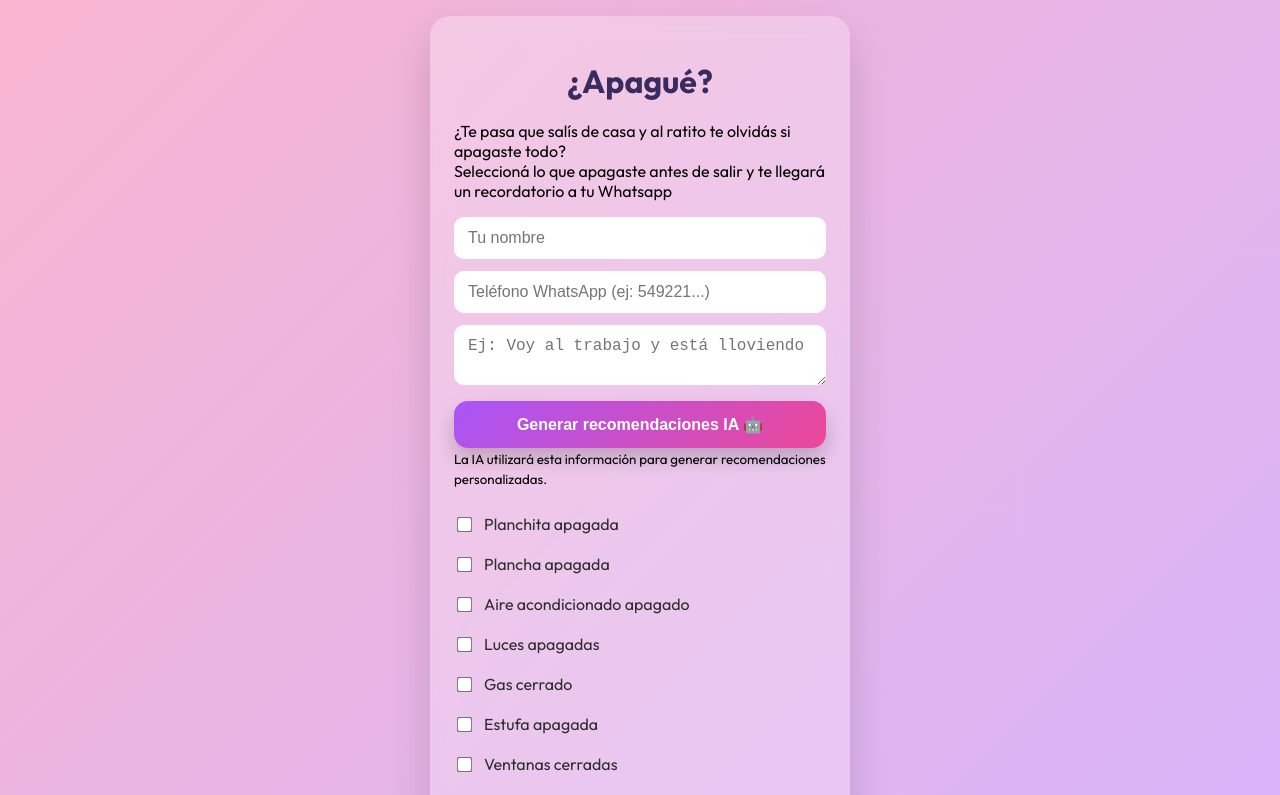
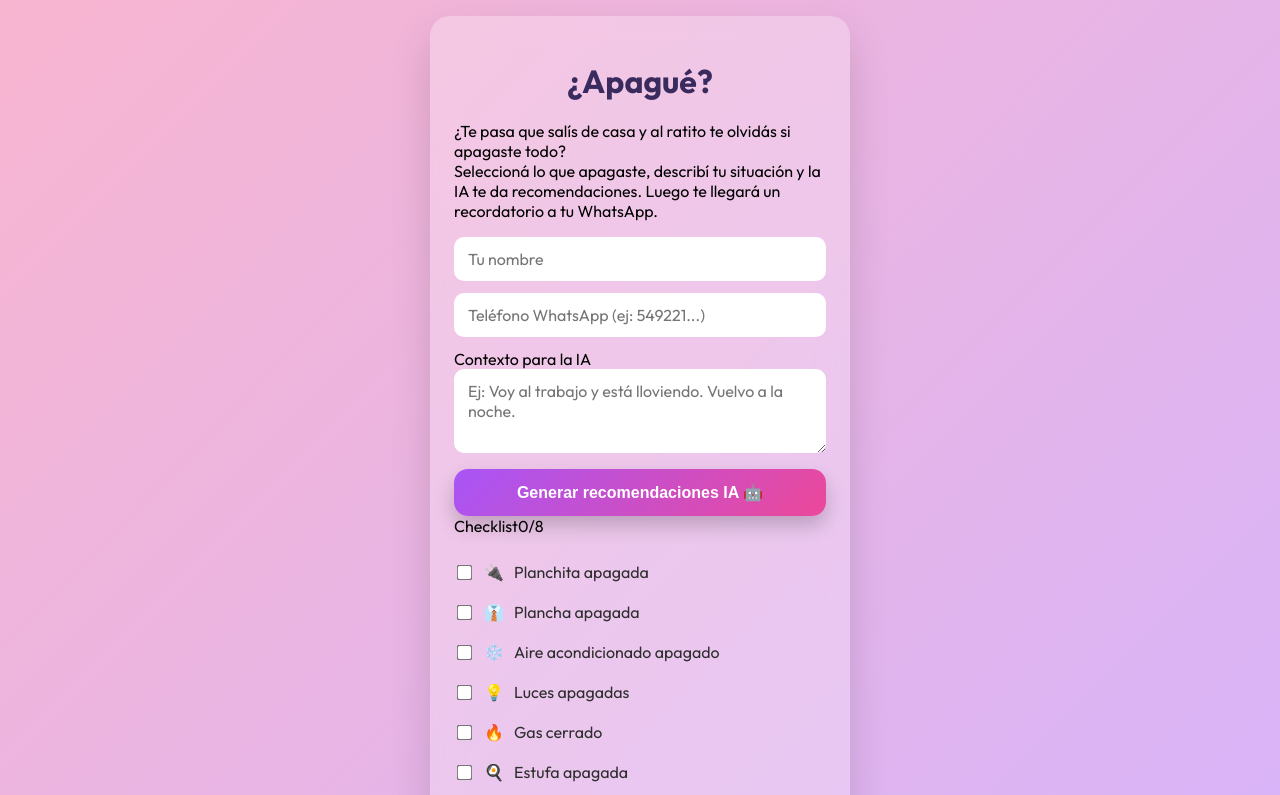
Before and after one commit to belenzar/apague-app, a React (Vite) app: page / in a window 1280 px wide. Shown: the top 795 px of the page. Built offline with nearby package versions, Linux system fonts and the light colour scheme.

Commit message:
feat: integración agente IA con n8n y Groq

```diff
--- a/src/App.jsx
+++ b/src/App.jsx
@@ -1,14 +1,14 @@
 import { useState, useEffect } from "react";
 
 const ITEMS = [
-  "Planchita apagada",
-  "Plancha apagada",
-  "Aire acondicionado apagado",
-  "Luces apagadas",
-  "Gas cerrado",
-  "Estufa apagada",
-  "Ventanas cerradas",
-  "Puerta con llave",
+  { id: "planchita", label: "Planchita apagada", icon: "🔌" },
+  { id: "plancha", label: "Plancha apagada", icon: "👔" },
+  { id: "aire", label: "Aire acondicionado apagado", icon: "❄️" },
+  { id: "luces", label: "Luces apagadas", icon: "💡" },
+  { id: "gas", label: "Gas cerrado", icon: "🔥" },
+  { id: "estufa", label: "Estufa apagada", icon: "🍳" },
+  { id: "ventanas", label: "Ventanas cerradas", icon: "🪟" },
+  { id: "puerta", label: "Puerta con llave", icon: "🔑" },
 ];
 
 export default function App() {
@@ -16,12 +16,15 @@ export default function App() {
   const [telefono, setTelefono] = useState("");
   const [contexto, setContexto] = useState("");
   const [checked, setChecked] = useState({});
+  const [recomendaciones, setRecomendaciones] = useState("");
+  const [cargando, setCargando] = useState(false);
+  const [error, setError] = useState("");
 
   useEffect(() => {
-    const data = JSON.parse(localStorage.getItem("userData"));
+    const data = JSON.parse(localStorage.getItem("userData") || "null");
     if (data) {
-      setNombre(data.nombre);
-      setTelefono(data.telefono);
+      setNombre(data.nombre || "");
+      setTelefono(data.telefono || "");
     }
   }, []);
 
@@ -29,49 +32,96 @@ export default function App() {
     localStorage.setItem("userData", JSON.stringify({ nombre, telefono }));
   }, [nombre, telefono]);
 
-  const toggleItem = (item) => {
-    setChecked({ ...checked, [item]: !checked[item] });
+  const toggleItem = (id) => {
+    setChecked((prev) => ({ ...prev, [id]: !prev[id] }));
   };
 
+  const todosCheckeados = ITEMS.every((item) => checked[item.id]);
+  const cantidadCheckeada = ITEMS.filter((item) => checked[item.id]).length;
+
   const generarRecomendacionesIA = async () => {
+    if (!contexto.trim()) {
+      setError("Escribí un contexto para que la IA pueda ayudarte.");
+      return;
+    }
+    setError("");
+    setCargando(true);
+    setRecomendaciones("");
+
     try {
+      const itemsCheckeados = ITEMS.filter((i) => checked[i.id]).map((i) => i.label);
+      const itemsPendientes = ITEMS.filter((i) => !checked[i.id]).map((i) => i.label);
+
       const response = await fetch(
         "https://mariazar.app.n8n.cloud/webhook/apague",
         {
           method: "POST",
-        headers: {
-          "Content-Type": "application/json",
-        },
+          headers: { "Content-Type": "application/json" },
           body: JSON.stringify({
             contexto,
+            items_apagados: itemsCheckeados,
+            items_pendientes: itemsPendientes,
+            nombre,
           }),
         }
       );
 
-    const text = await response.text();
+      if (!response.ok) {
+        throw new Error(`Error del servidor: ${response.status}`);
+      }
 
-    console.log("Respuesta:", text);
-  } catch (error) {
-    console.error(error);
+      // n8n puede devolver texto plano o JSON
+      const contentType = response.headers.get("content-type") || "";
+      let texto = "";
+
+      if (contentType.includes("application/json")) {
+        const json = await response.json();
+        // Intentar extraer el texto de la respuesta de n8n
+        texto =
+          json.output ||
+          json.text ||
+          json.message ||
+          json.respuesta ||
+          (typeof json === "string" ? json : JSON.stringify(json));
+      } else {
+        texto = await response.text();
+      }
+
+      setRecomendaciones(texto || "La IA no devolvió recomendaciones. Revisá el flujo de n8n.");
+    } catch (err) {
+      setError(
+        "No se pudo conectar con n8n. Verificá que el webhook esté activo y que el flujo esté publicado."
+      );
+      console.error(err);
+    } finally {
+      setCargando(false);
     }
   };
 
   const enviarWhatsapp = () => {
     if (!nombre || !telefono) {
-      alert("Completá tu nombre y teléfono");
+      alert("Completá tu nombre y teléfono antes de continuar.");
       return;
     }
-
-    const completados = ITEMS.filter((item) => checked[item])
-      .map((item) => `• ${item}`)
+    const completados = ITEMS.filter((item) => checked[item.id])
+      .map((item) => `• ${item.label}`)
+      .join("\n");
+    const pendientes = ITEMS.filter((item) => !checked[item.id])
+      .map((item) => `• ${item.label}`)
       .join("\n");
 
-    const mensaje = `✅ Checklist antes de salir:\n\n👤 ${nombre}\n\n${completados}\n\nTodo listo 👌`;
+    const mensaje =
+      `✅ *Checklist antes de salir* — ¿Apagué?\n\n` +
+      `👤 ${nombre}\n\n` +
+      (completados ? `*Apagado/cerrado:*\n${completados}\n\n` : "") +
+      (pendientes ? `*Pendiente:*\n${pendientes}\n\n` : "") +
+      (recomendaciones ? `*Recomendaciones IA:*\n${recomendaciones}\n\n` : "") +
+      `Todo listo para salir 👌`;
+
     const telefonoLimpio = telefono.replace(/\D/g, "");
-
     window.open(
       `https://wa.me/${telefonoLimpio}?text=${encodeURIComponent(mensaje)}`,
-      "_blank",
+      "_blank"
     );
   };
 
@@ -79,64 +129,110 @@ export default function App() {
     <main className="app-container">
       <div className="card">
         <h1 className="title">¿Apagué?</h1>
-        <p>
+        <p className="subtitle">
           ¿Te pasa que salís de casa y al ratito te olvidás si apagaste todo?{" "}
-          <br /> Seleccioná lo que apagaste antes de salir y te llegará un
-          recordatorio a tu Whatsapp
+          <br />
+          Seleccioná lo que apagaste, describí tu situación y la IA te da recomendaciones.
+          Luego te llegará un recordatorio a tu WhatsApp.
         </p>
 
+        {/* Datos personales */}
+        <div className="form-section">
           <input
             className="input"
             placeholder="Tu nombre"
             value={nombre}
             onChange={(e) => setNombre(e.target.value)}
           />
-
           <input
             className="input"
             placeholder="Teléfono WhatsApp (ej: 549221...)"
             value={telefono}
             onChange={(e) => setTelefono(e.target.value)}
           />
+        </div>
 
+        {/* Contexto para la IA */}
+        <div className="ia-section">
+          <label className="section-label">
+            Contexto para la IA
+          </label>
           <textarea
-          className="input"
-          placeholder="Ej: Voy al trabajo y está lloviendo"
+            className="input textarea"
+            placeholder="Ej: Voy al trabajo y está lloviendo. Vuelvo a la noche."
             value={contexto}
             onChange={(e) => setContexto(e.target.value)}
+            rows={3}
           />
-
           <button
-          className="button"
+            className={`button button-ia ${cargando ? "loading" : ""}`}
             onClick={generarRecomendacionesIA}
+            disabled={cargando}
           >
-          Generar recomendaciones IA 🤖
+            {cargando ? "Generando recomendaciones..." : "Generar recomendaciones IA 🤖"}
           </button>
 
-        <small>
-          La IA utilizará esta información para generar recomendaciones personalizadas.
-        </small>
+          {error && (
+            <div className="error-box">
+              ⚠️ {error}
+            </div>
+          )}
 
+          {recomendaciones && (
+            <div className="ia-response">
+              <div className="ia-response-header">
+                <span>✨ Recomendaciones de la IA</span>
+              </div>
+              <p className="ia-response-text">{recomendaciones}</p>
+            </div>
+          )}
+        </div>
+
+        {/* Progreso */}
+        <div className="progress-section">
+          <div className="progress-header">
+            <span className="section-label">Checklist</span>
+            <span className="progress-count">
+              {cantidadCheckeada}/{ITEMS.length}
+            </span>
+          </div>
+          <div className="progress-bar">
+            <div
+              className="progress-fill"
+              style={{ width: `${(cantidadCheckeada / ITEMS.length) * 100}%` }}
+            />
+          </div>
+        </div>
+
+        {/* Checklist */}
         <section className="list">
           {ITEMS.map((item) => (
-            <label key={item} className="item">
+            <label
+              key={item.id}
+              className={`item ${checked[item.id] ? "item-checked" : ""}`}
+            >
               <input
                 type="checkbox"
-                checked={checked[item] || false}
-                onChange={() => toggleItem(item)}
+                checked={checked[item.id] || false}
+                onChange={() => toggleItem(item.id)}
               />
-              <span>{item}</span>
+              <span className="item-icon">{item.icon}</span>
+              <span>{item.label}</span>
             </label>
           ))}
         </section>
 
-        <button className="button" onClick={enviarWhatsapp}>
+        {todosCheckeados && (
+          <div className="all-done-message">
+            🎉 ¡Todo apagado! Ya podés salir tranquilo/a.
+          </div>
+        )}
+
+        <button className="button button-main" onClick={enviarWhatsapp}>
           Salir de casa ✅
         </button>
 
-        <footer className="footer">
-          Apagué App · by María Zárate · 2026
-        </footer>
+        <footer className="footer">Apagué App · by María Zárate · 2026</footer>
       </div>
     </main>
   );
--- a/src/index.css
+++ b/src/index.css
@@ -47,6 +47,7 @@ body {
   border-radius: 10px;
   border: none;
   outline: none;
+  font-family: inherit;
 
   font-size: 16px;
 }
```
Lines whose indentation alone changed are shown as unchanged.
